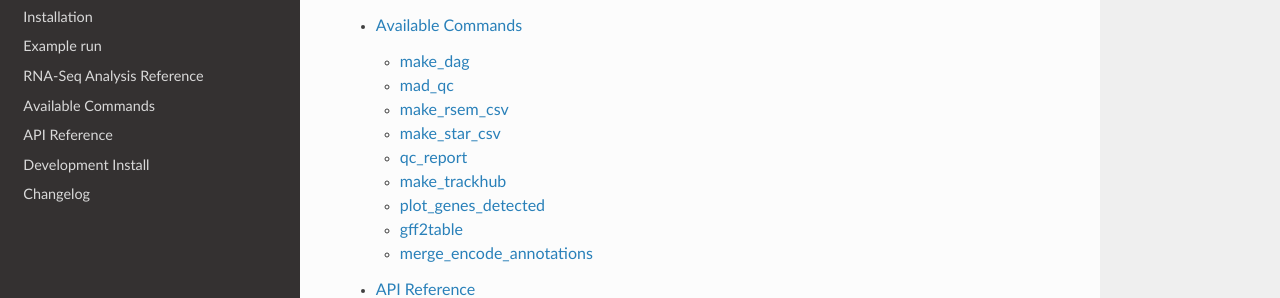
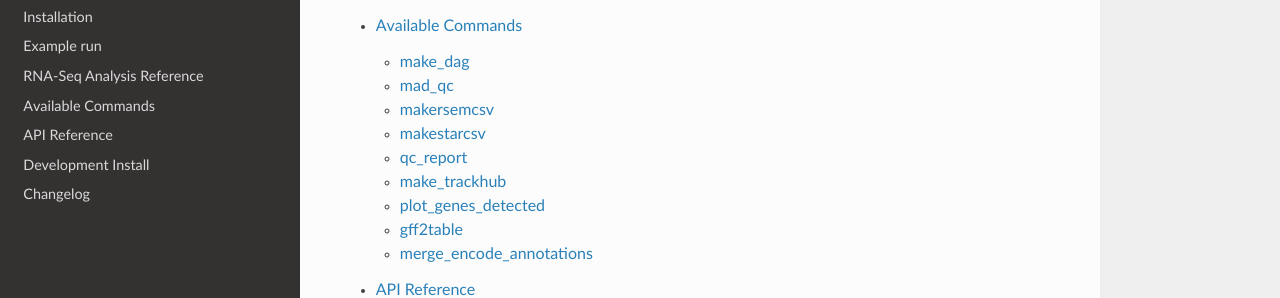
Before and after one commit to detrout/woldlab-rna-seq, a Sphinx documentation site: the page built from docs/index.rst, in a window 1280 px wide and 900 px high, scrolled down 468 px. Shown: the part 158-456 px from the top of the window. Built offline with Sphinx 7.4.7 and the Read the Docs theme 2.0.0, drawn with Linux system fonts in a browser that asks for light colours.

Commit message:
Make documented command names match the file names

```diff
--- a/docs/commands.rst
+++ b/docs/commands.rst
@@ -23,26 +23,26 @@ mad_qc
    :prog: madqc
    :nodefault:
 
-.. _commands.make_rsem_csv:
+.. _commands.makersemcsv:
 
-make_rsem_csv
--------------
+makersemcsv
+-----------
 
 .. argparse::
    :module: woldrnaseq.makersemcsv
    :func: make_parser
-   :prog: make_rsem_csv
+   :prog: makersemcsv
    :nodefault:
 
-.. _commands.make_star_csv:
+.. _commands.makestarcsv:
 
-make_star_csv
+makestarcsv
 -------------
 
 .. argparse::
    :module: woldrnaseq.makestarcsv
    :func: make_parser
-   :prog: make_star_csv
+   :prog: makestarcsv
    :nodefault:
 
 .. _commands.qc_report:
```
